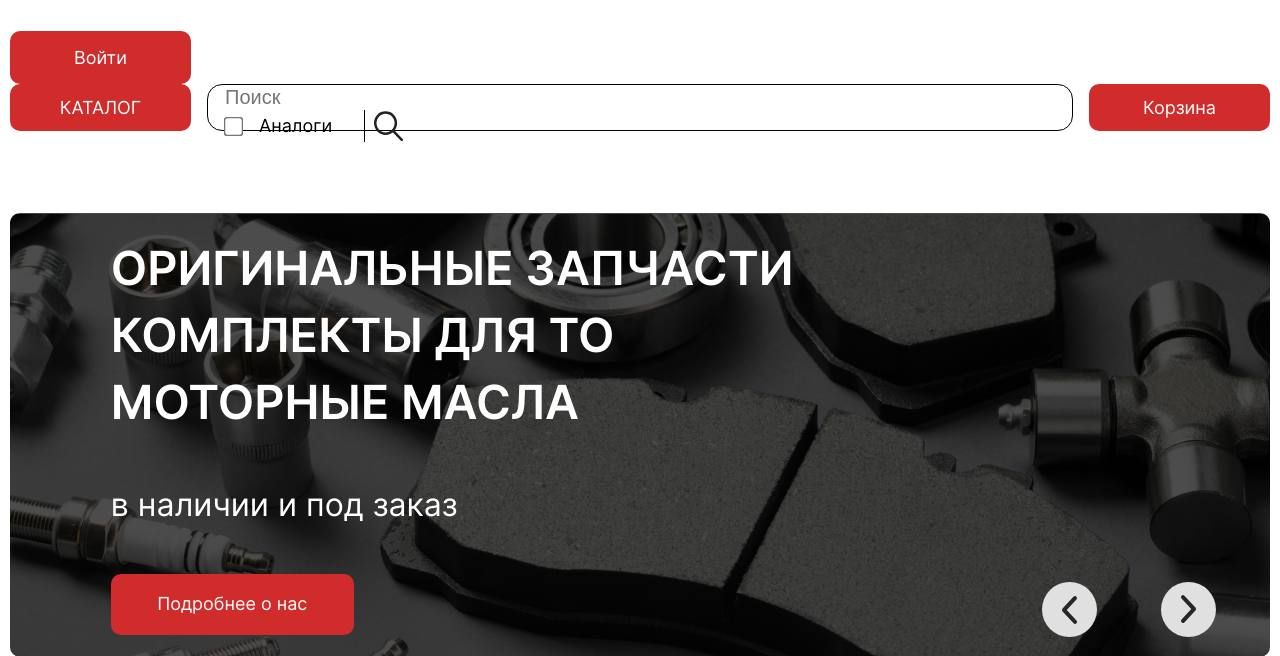
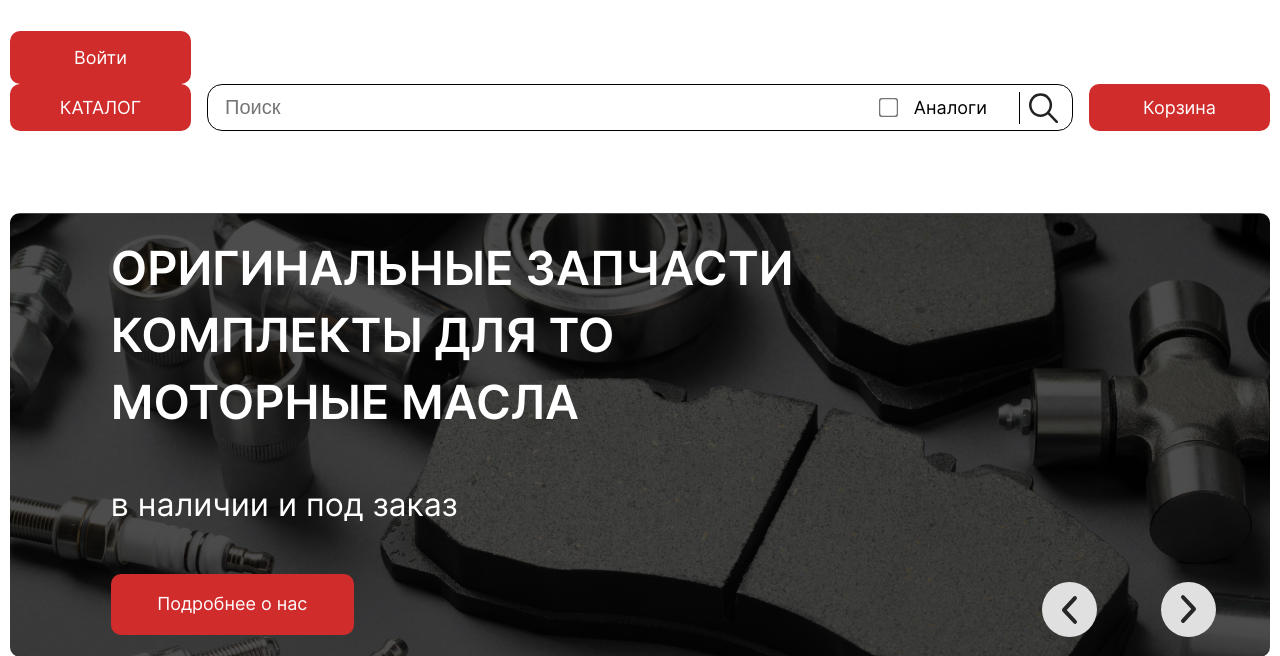
Before and after one commit to Avhab/gh36GaT0Q1mz, a PHP site: page /VinLink/index.html in a window 1280 px wide. Shown: the part 398-1054 px from the top of the page. Run offline with PHP 8.4, Linux system fonts and the light colour scheme; some web fonts are replaced.

Commit message:
Add files via upload

```diff
--- a/VinLink/css/styles.css
+++ b/VinLink/css/styles.css
@@ -115,11 +115,11 @@ background:white;padding:2rem;box-sizing:border-box;}
 .findMenu form {border:1px solid #000000;border-radius:0.94rem;flex-grow:3;padding:0 5px 0 15px;height:47px;}
 .findMenu .buttn {height:47px;}
 
-.findMenu form {font-size:1.25rem;gap:0;}
+.findMenu form {font-size:1.25rem;gap:1%;}
 .findMenu form .findOpt{font-size:1.125rem;}
 .findMenu input {border:none;background:transparent;font-size:1.25rem;}
 .findMenu input:focus {outline: none;}
-.findMenu input[type='text'] {width:calc(100% - 150px);}
+.findMenu input[type='text'] {flex-grow:2;max-width:calc(99% - 150px);}
 .findMenu input[type='checkbox'] {line-height:0;transform: scale(1.5);cursor:pointer;}
 .findMenu label {cursor:pointer;}
 .findMenu input[type='submit'] {width:3rem;height:2rem;border-left:1px solid #000;cursor:pointer;
@@ -415,8 +415,6 @@ background-position:center center;background-repeat:no-repeat;background-size:co
 
 @media (max-width:700px) {
 .buttn.buttnB {min-width:100px;}
-.findMenu form .findOpt{font-size:1.25rem;}
-.findMenu form .findOpt{font-size:1.125rem;}
 .findMenu input[type='checkbox']{transform:scale(1.2);}
 .findMenu form {padding:0 8px 0 18px;height:42px;}
 .slideBanner {margin-top:25px;padding:0;}
```
